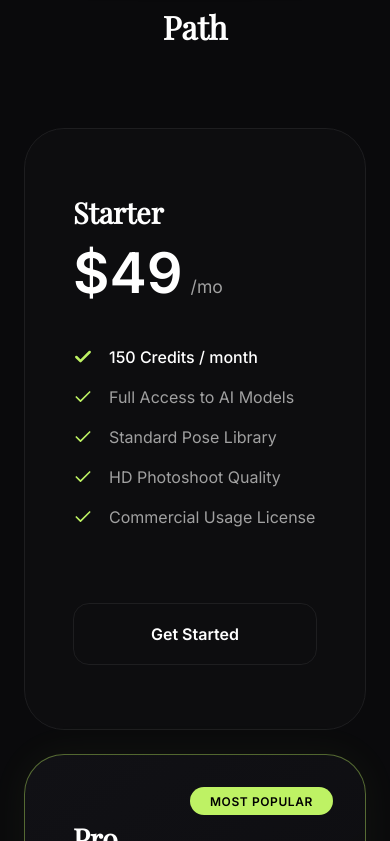
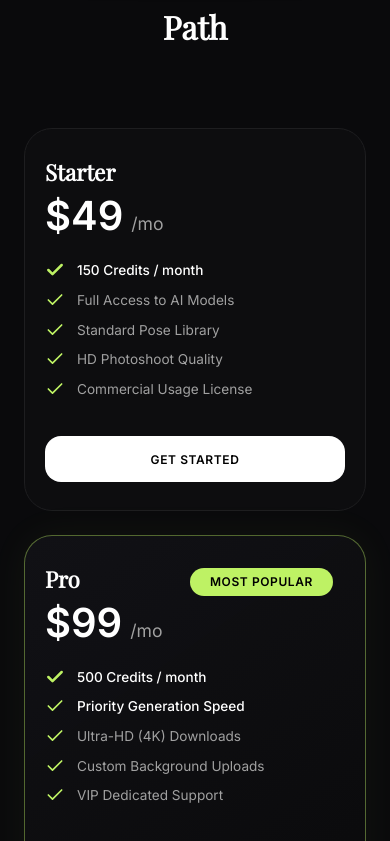
Before and after one commit to fashiqai/Fashiq-AI, a Next.js app: page / in a window 390 px wide. Shown: the part 6423-7264 px from the top of the page. Built offline with nearby package versions, Linux system fonts and the light colour scheme; a web font is replaced by a local one.

Commit message:
improved pricing cards

```diff
--- a/src/app/globals.css
+++ b/src/app/globals.css
@@ -1276,14 +1276,17 @@ body {
 
 .pricing-btn {
   width: 100%;
-  padding: 1.25rem;
+  padding: 1.15rem;
   border-radius: 1rem;
-  background: transparent;
-  border: 1px solid var(--border);
-  color: #fff;
-  font-weight: 600;
+  background: #ffffff;
+  color: #000000;
+  border: none;
+  font-weight: 800;
+  font-size: 0.8rem;
+  text-transform: uppercase;
+  letter-spacing: 0.05em;
   cursor: pointer;
-  transition: all 0.3s;
+  transition: all 0.3s cubic-bezier(0.16, 1, 0.3, 1);
   text-align: center;
   text-decoration: none;
 }
@@ -1295,8 +1298,16 @@ body {
 }
 
 .pricing-btn:hover {
-  background: #fff;
-  color: #000;
+  background: var(--accent);
+  color: #000000;
+  transform: translateY(-2px);
+  box-shadow: 0 8px 24px rgba(190, 242, 100, 0.25);
+}
+
+.pricing-card.featured .pricing-btn:hover {
+  background: #ffffff;
+  color: #000000;
+  box-shadow: 0 8px 24px rgba(255, 255, 255, 0.15);
 }
 
 @media (max-width: 900px) {
@@ -1829,3 +1840,38 @@ body {
   from { background-position: 0 0; }
   to { background-position: 40px 40px; }
 }
+
+/* Paywall Modal Mobile Responsiveness */
+.paywall-header {
+  margin-bottom: 2.5rem;
+}
+
+@media (max-width: 768px) {
+  .paywall-header {
+    margin-bottom: 1rem;
+  }
+  .pricing-card {
+    padding: 1.75rem 1.25rem !important;
+    border-radius: 1.75rem !important;
+  }
+  .plan-name {
+    font-size: 1.4rem !important;
+    margin-bottom: 0.25rem !important;
+  }
+  .plan-price {
+    font-size: 2.5rem !important;
+    margin-bottom: 1.25rem !important;
+  }
+  .feature-list {
+    margin-bottom: 1.75rem !important;
+  }
+  .feature-item {
+    font-size: 0.85rem !important;
+    margin-bottom: 0.6rem !important;
+    gap: 0.75rem !important;
+  }
+  .pricing-btn {
+    padding: 0.95rem 1.25rem !important;
+    font-size: 0.75rem !important;
+  }
+}
--- a/src/app/studio/_components/PaywallModal.js
+++ b/src/app/studio/_components/PaywallModal.js
@@ -84,7 +84,7 @@ export default function PaywallModal({ isOpen, onClose, onUpgrade, context = "fr
         </button>
 
         {/* Header */}
-        <div style={{ textAlign: "center", marginBottom: "2.5rem" }}>
+        <div className="paywall-header" style={{ textAlign: "center" }}>
           <div style={{
             display: "inline-block",
             fontSize: "0.7rem",
```
